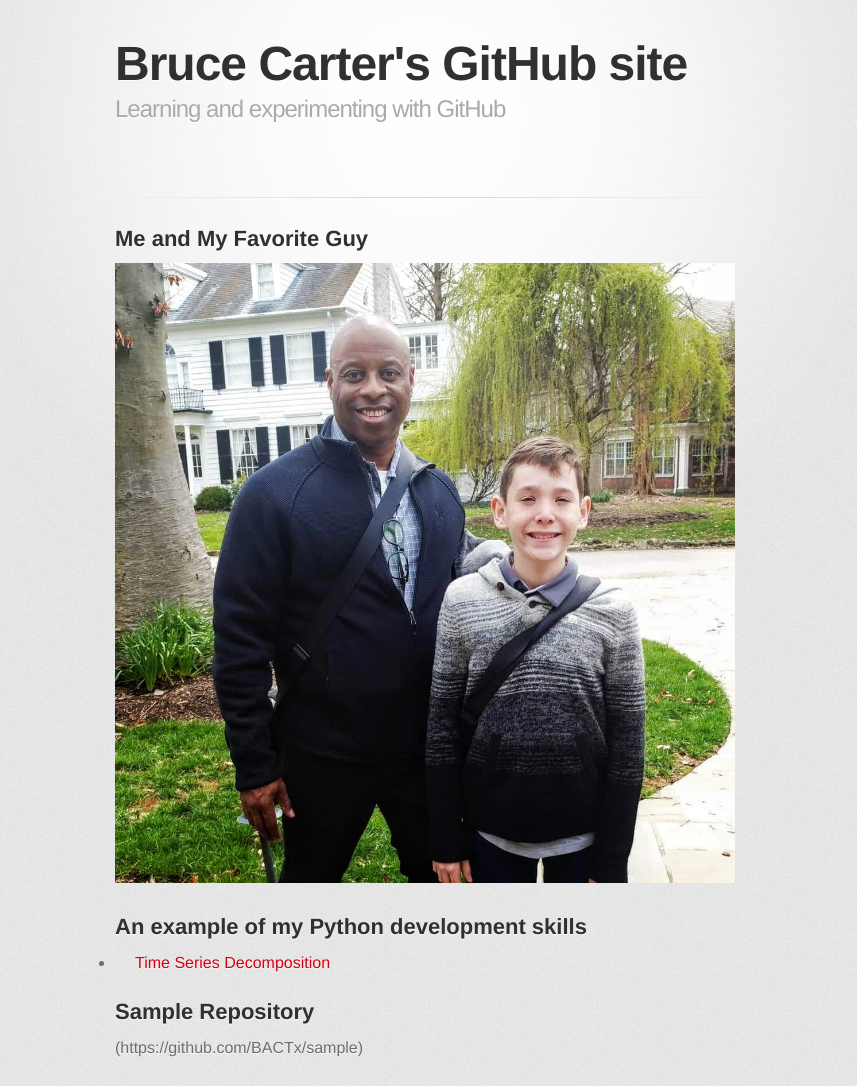
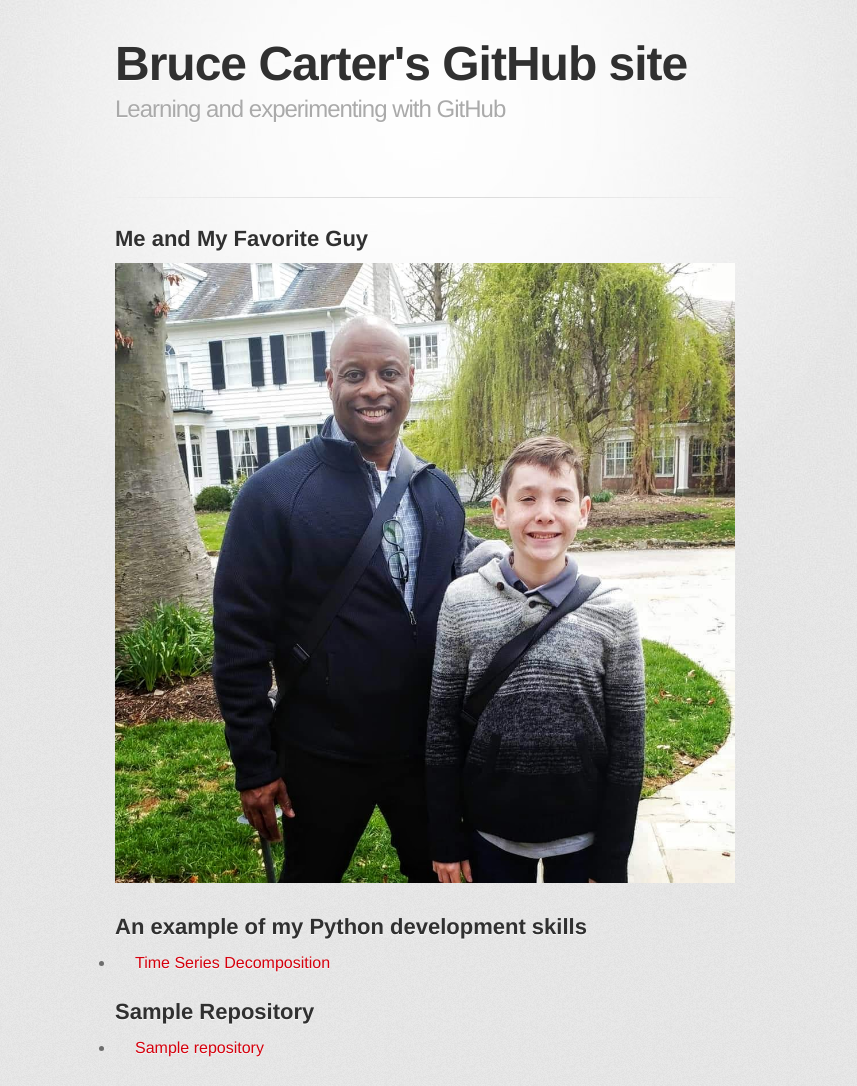
Before and after one commit to BACTx/BACTx.github.io, a Jekyll site: the page built from index.md, in a window 1280 px wide. Shown: the top 1086 px of the page, without its empty margins (215-1072 px from the left). Built offline with Jekyll 4.4.1, drawn with Linux system fonts in a browser that asks for light colours; some web fonts are replaced; our own code applies the rules of GitHub Pages for plain Markdown files.

Commit message:
Update index.md

```diff
--- a/index.md
+++ b/index.md
@@ -13,7 +13,7 @@ description: Learning and experimenting with GitHub
 
 ## Sample Repository
 
-(https://github.com/BACTx/sample)
+- [Sample repository](https://github.com/BACTx/sample)
 
 
 ## Find a very young Bruce in this AA commercial!
```
